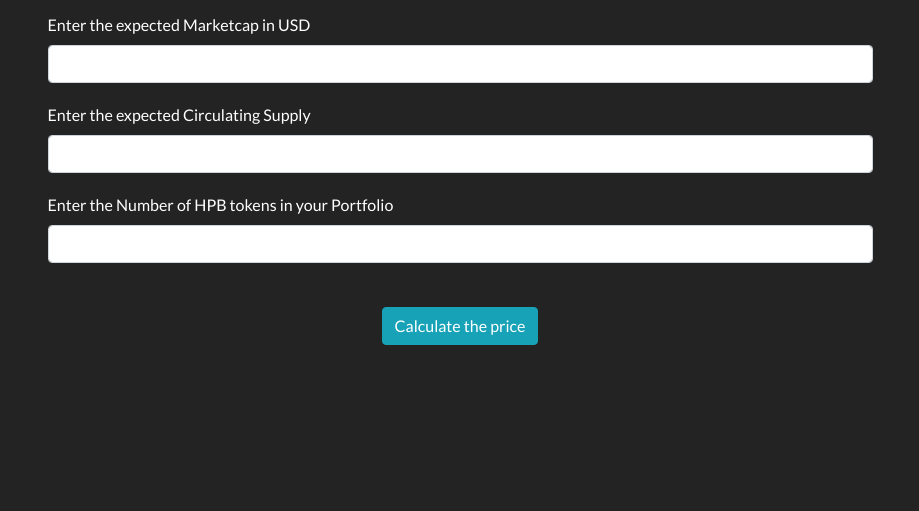
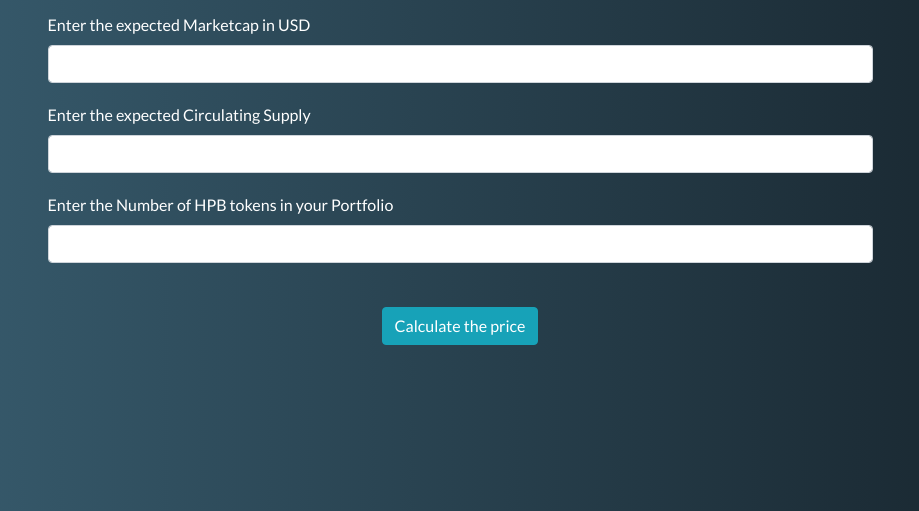
Before and after one commit to ND-06/HPB-Price-Simulator, a website: page index.html in a window 1280 px wide. Shown: the part 289-800 px from the top of the page, without its empty margins (180-1099 px from the left). Drawn offline with nearby package versions, Linux system fonts and the light colour scheme; no server answers.

Commit message:
New gradient color background added

```diff
--- a/style.css
+++ b/style.css
@@ -1,5 +1,16 @@
 body {
-  background-color: #232323;
+  background: #16222a; /* fallback for old browsers */
+  background: -webkit-linear-gradient(
+    to right,
+    #3a6073,
+    #16222a
+  ); /* Chrome 10-25, Safari 5.1-6 */
+  background: linear-gradient(
+    to right,
+    #3a6073,
+    #16222a
+  ); /* W3C, IE 10+/ Edge, Firefox 16+, Chrome 26+, Opera 12+, Safari 7+ */
+
   font-family: "Lato", sans-serif;
   color: white;
   margin: 30px;
```
